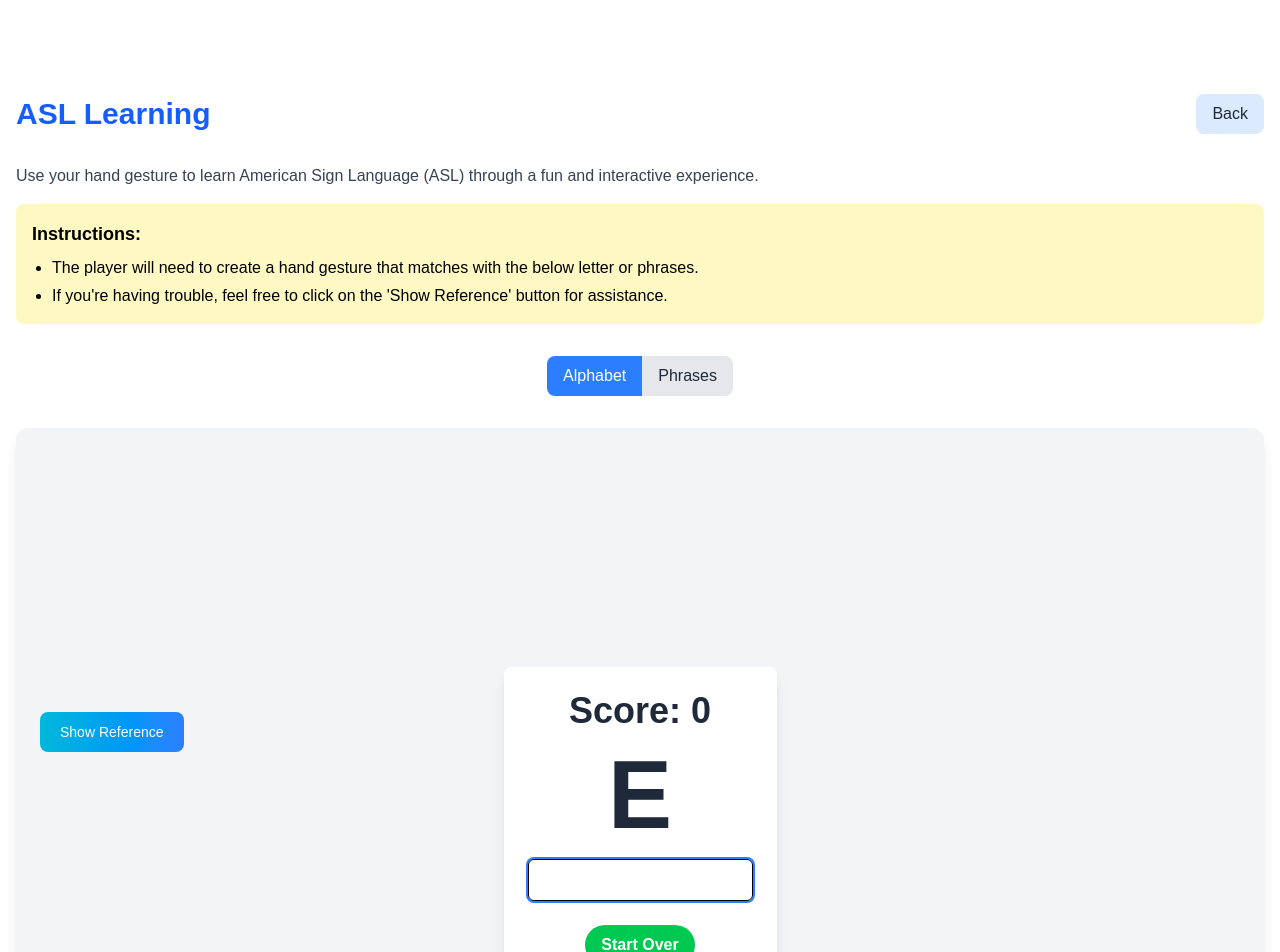
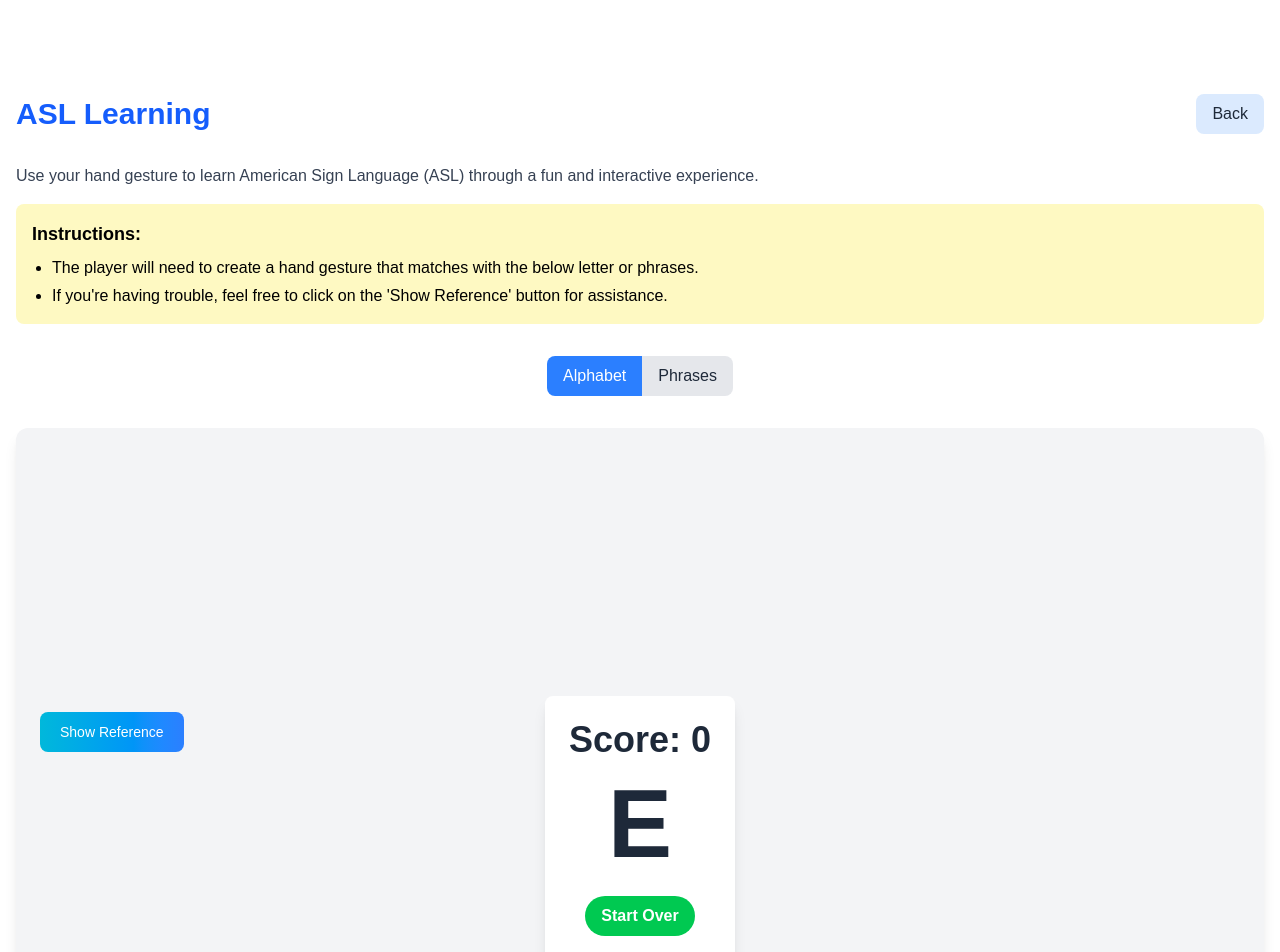
Before and after one commit to Ben2104/Shape-Sign, a Next.js app in the folder frontend/: page /games/sign-language in a window 1280 px wide. Shown: the top 952 px of the page. Built offline with nearby package versions, Linux system fonts and the light colour scheme.

Commit message:
update alphabet components

```diff
--- a/frontend/src/app/components/Alphabet.jsx
+++ b/frontend/src/app/components/Alphabet.jsx
@@ -3,9 +3,7 @@ import { useEffect, useState } from "react";
 
 export default function Alphabet() {
   const [sentence, setSentence] = useState("");
-  const [input, setInput] = useState("");
   const [score, setScore] = useState(0);
-  const [key, setKey] = useState(0); // Key to trigger re-render
 
   const items = "ABCDEFGHIJKLMNOPQRSTUVWXYZ";
 
@@ -14,21 +12,35 @@ export default function Alphabet() {
   }
 
   function handleNextLetter() {
-    setInput(""); // Clear input first
     setScore((prevScore) => prevScore + 1); // Increment score
-    setKey((prevKey) => prevKey + 1); // Force re-render
+    setSentence(getRandomItem()); // Generate a new random letter
   }
 
   function handleStartOver() {
-    setInput("");
-    setScore(0);
-    setKey((prevKey) => prevKey + 1);
+    setScore(0); // Reset score
+    setSentence(getRandomItem()); // Generate a new random letter
   }
 
   useEffect(() => {
-    setSentence(getRandomItem()); // Generate a new letter whenever key changes
-    setInput(""); // Extra safety to ensure input resets
-  }, [key]);
+    // Generate the first random letter only once when the component mounts
+    setSentence(getRandomItem());
+  }, []); // Empty dependency array ensures this runs only once
+
+  useEffect(() => {
+    const handleKeyPress = (e) => {
+      if (e.key.toUpperCase() === sentence) {
+        handleNextLetter();
+      }
+    };
+
+    // Add a keydown event listener to the window
+    window.addEventListener("keydown", handleKeyPress);
+
+    // Cleanup the event listener on component unmount
+    return () => {
+      window.removeEventListener("keydown", handleKeyPress);
+    };
+  }, [sentence]); // Dependency array includes `sentence`
 
   return (
     <div className="flex flex-col items-center justify-center min-h-screen p-4 bg-gray-100">
@@ -39,19 +51,6 @@ export default function Alphabet() {
         <p className="mb-4 text-8xl text-center font-semibold text-gray-800">
           {sentence}
         </p>
-        <input
-          key={key} // Ensures re-render
-          type="text"
-          className="w-full p-2 border rounded-md focus:outline-none focus:ring-2 focus:ring-blue-500 text-black"
-          value={input}
-          onChange={(e) => setInput(e.target.value)}
-          onKeyDown={(e) => {
-            if (e.key.toUpperCase() === sentence) {
-              handleNextLetter();
-            }
-          }}
-          autoFocus // Automatically focus on the input field
-        />
         <div className="mt-4 text-center">
           <button
             className="mt-2 bg-green-500 hover:bg-green-700 text-white font-bold py-2 px-4 rounded-full"
```
